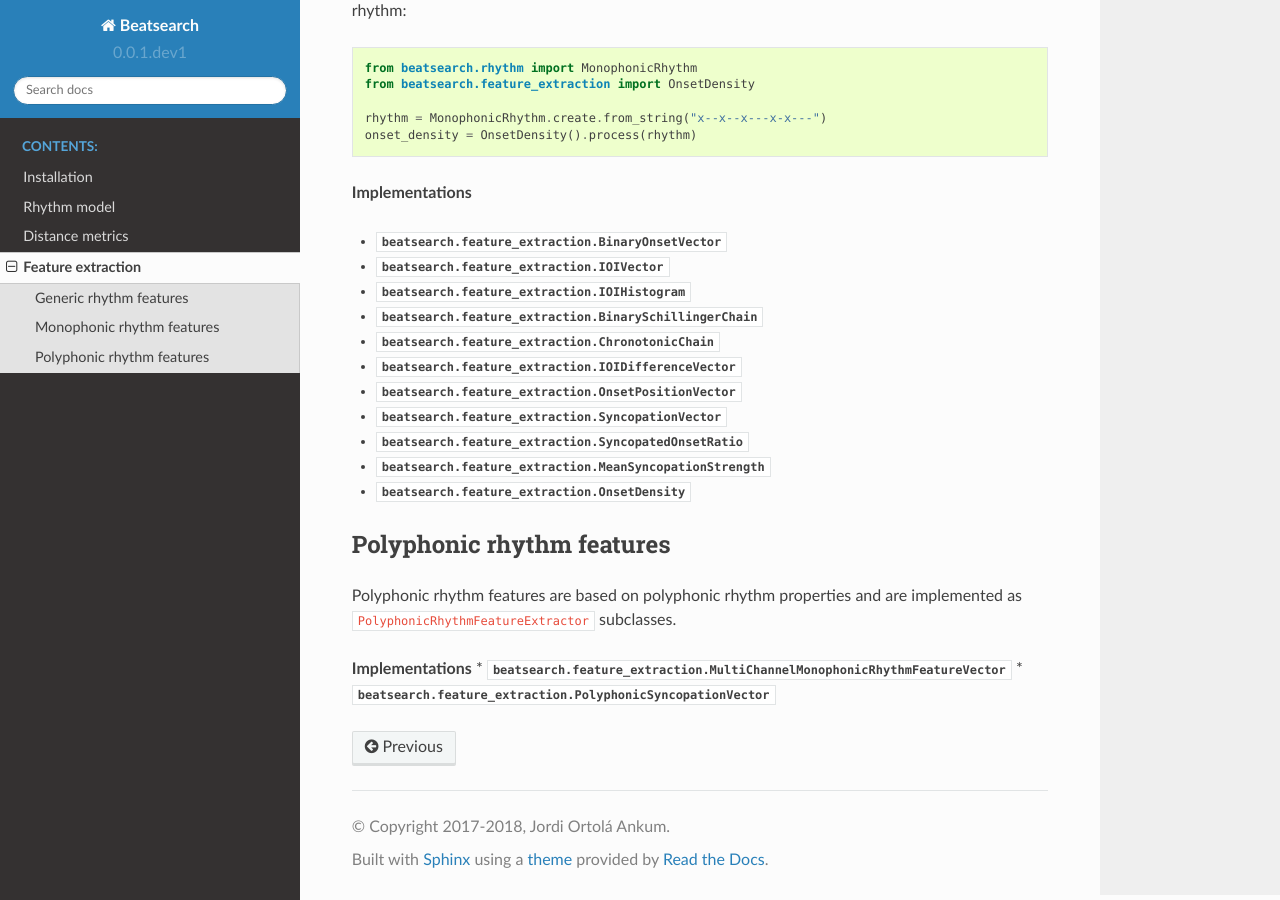
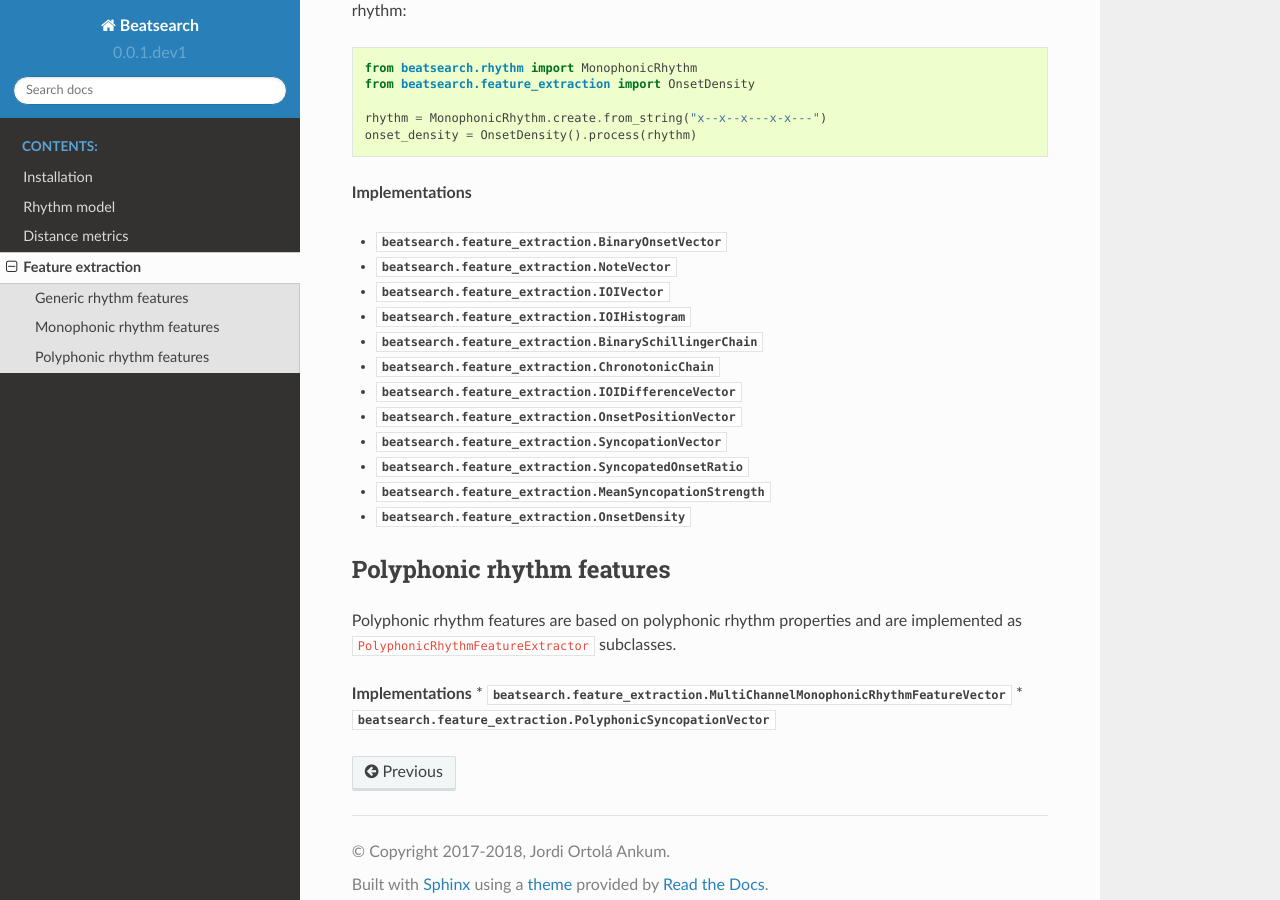
Before and after one commit to Tomasito665/Beatsearch, a Sphinx documentation site: the page built from docs/source/feature_extraction.rst, in a window 1280 px wide and 900 px high, scrolled down 897 px. Built offline with Sphinx 7.4.7 and the Read the Docs theme 2.0.0, drawn with Linux system fonts in a browser that asks for light colours; formulas are drawn with MathJax 3.

Commit message:
DOC Add NoteVector to list and rebuild

```diff
--- a/docs/source/feature_extraction.rst
+++ b/docs/source/feature_extraction.rst
@@ -46,6 +46,7 @@ Monophonic rhythm features are based on monophonic rhythm properties and are imp
 **Implementations**
 
 * :class:`beatsearch.feature_extraction.BinaryOnsetVector`
+* :class:`beatsearch.feature_extraction.NoteVector`
 * :class:`beatsearch.feature_extraction.IOIVector`
 * :class:`beatsearch.feature_extraction.IOIHistogram`
 * :class:`beatsearch.feature_extraction.BinarySchillingerChain`
```
Also changed, not shown: 5 other files.
